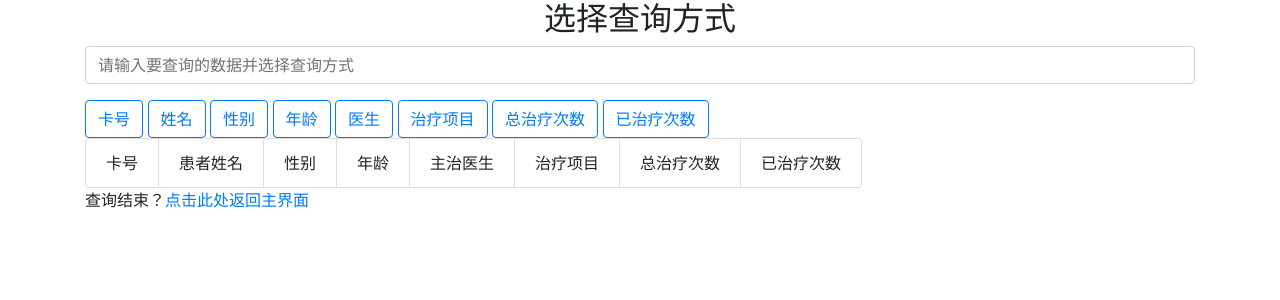
After one commit to asswsl/recorvery_system, a Flask app: page /search_treat in a window 1280 px wide. The commit adds this page. Shown: the top 300 px of the page. Run offline with Flask 3, Linux system fonts and the light colour scheme; some libraries are stand-ins or nearby versions.

Commit message:
24.3.11晚上
完成了护士站新增搜索刷新功能，彻底结束护士站功能编写

```diff
--- a/app.py
+++ b/app.py
@@ -5,7 +5,7 @@ import re
 app = Flask(__name__)
 app.secret_key = 'mgm81849117415'
 
-db = pymysql.connect(host="localhost", user="root", password="mgm81849117415", database="recorvery_system", charset="utf8")
+db = pymysql.connect(host="localhost", user="root", password="ys124126", database="recorvery_system", charset="utf8")
 cursor = db.cursor()
 
 
@@ -43,7 +43,7 @@ def login():
                 return render_template('user.html')
         else:
             mesage = '请输入准确信息!'
-            return render_template('login.html', mesage=mesage)
+    return render_template('login.html', mesage=mesage)
 
 
 # 注销功能
@@ -52,7 +52,7 @@ def logout():
     session.pop('loggedin', None)
     session.pop('userid', None)
     session.pop('email', None)
-    return redirect(url_for('login'))
+    return render_template('login.html')
 
 
 # 注册
@@ -158,7 +158,7 @@ def search_patient():
                 mesage = '不存在信息'
             else:
                 mesage = '查询成功'
-            print(result)
+            # print(result)
     return render_template('search_patient.html', data=result, mesage=mesage)
 
 
@@ -193,7 +193,7 @@ def alter_patient():
         patient_id = request.form['patient_id']
         cursor.execute('select * from patient_info where patient_id=%s', (patient_id))
         result = cursor.fetchone()
-        print(result)
+        # print(result)
         if not result:
             mesage1 = '查询失败'
         else:
@@ -205,7 +205,7 @@ def alter_patient():
         age = request.form['age']
         start_time = request.form['start_time']
         diagnosis_time = request.form['diagnosis_time']
-        print(patient_name, sex, age)
+        # print(patient_name, sex, age)
         cursor.execute(
             'update patient_info set patient_name=%s ,sex=%s,age=%s,start_time=%s,diagnosis_time=%s where patient_id=%s',
             (patient_name, sex, age, start_time, diagnosis_time, patient_id))
@@ -214,5 +214,62 @@ def alter_patient():
     return render_template('alter_patient.html', data=result, mesage1=mesage1, mesage2=mesage2)
 
 
+# 搜索治疗信息
+@app.route('/search_treat', methods=['POST', 'GET'])
+def search_treat():
+    mesage = ''
+    result = ''
+    fields = ['patient_id', 'patient_name', 'sex', 'age', 'doctor', 'treatments', 'total_numbers', 'used_numbers']
+    if request.method == 'POST' and 'data' in request.form and 'kind' in request.form:
+        kind = request.form['kind']
+        data = request.form['data']
+        if kind not in fields:
+            mesage = '错误查询'
+        elif not data:
+            mesage = '请填写查询数据'
+        else:
+            cursor.execute('select * from treat_info where %s=%%s' % kind, (data,))
+            result = cursor.fetchall()
+            if not result:
+                mesage = '不存在信息'
+            else:
+                mesage = '查询成功'
+            # print(result)
+    return render_template('search_treat.html', data=result, mesage=mesage)
+
+
+# 增加治疗信息
+@app.route('/add_treat', methods=['POST', 'GET'])
+def add_treat():
+    mesage = ''
+    if request.method == 'POST' and 'patient_name' in request.form and 'age' in request.form and 'patient_id' in request.form:
+        patient_name = request.form['patient_name']
+        sex = request.form['sex']
+        age = request.form['age']
+        patient_id = request.form['patient_id']
+        doctor = request.form['doctor']
+        treatments = request.form['treatments']
+        total_numbers=request.form['total_numbers']
+        cursor.execute('select * from treat_info where patient_name=%s and sex=%s and age=%s and patient_id=%s',
+                       (patient_name, sex, age, patient_id))
+        account = cursor.fetchone()
+        cursor.execute('select * from treat_info where patient_id=%s', patient_id)
+        id = cursor.fetchone()
+        if account:
+            mesage = '患者已存在 !'
+        elif id:
+            mesage = '患者卡号不能相同'
+        elif not patient_name or not age or not patient_id:
+            mesage = '请全部填写!'
+        else:
+            cursor.execute('insert into treat_info values (%s,%s,%s,%s,%s,%s,%s,%s)',
+                           (patient_id, patient_name, sex, age, doctor, treatments,total_numbers,None))
+            db.commit()
+            mesage = '增加成功!'
+    elif request.method == 'POST':
+        mesage = '请全部填写 !'
+    return render_template('add_treat.html', mesage=mesage)
+
+
 if __name__ == '__main__':
     app.run(debug=True, host='0.0.0.0', port=5000)
--- /dev/null
+++ b/templates/search_treat.html
@@ -0,0 +1,57 @@
+<!DOCTYPE html>
+<html lang="en">
+<head>
+    <meta charset="UTF-8">
+    <title>Title</title>
+    <link rel="stylesheet" href="../static/bootstrap.css">
+</head>
+<body>
+<div class="container">
+    <form method="post" action="{{ url_for('search_treat') }}">
+        {% if mesage is defined and mesage %}
+            <div class="alert alert-warning">{{ mesage }}</div>
+        {% endif %}
+        <h2 class="text-center">选择查询方式</h2>
+        <div class="form-group">
+            <input type="text" class="form-control" name="data" placeholder="请输入要查询的数据并选择查询方式">
+        </div>
+        <button type="submit" class="btn btn-outline-primary" name="kind" value="patient_id">卡号</button>
+        <button type="submit" class="btn btn-outline-primary" name="kind" value="patient_name">姓名</button>
+        <button type="submit" class="btn btn-outline-primary" name="kind" value="sex">性别</button>
+        <button type="submit" class="btn btn-outline-primary" name="kind" value="age">年龄</button>
+        <button type="submit" class="btn btn-outline-primary" name="kind" value="doctor">医生</button>
+        <button type="submit" class="btn btn-outline-primary" name="kind" value="treatments">治疗项目</button>
+        <button type="submit" class="btn btn-outline-primary" name="kind" value="total_numbers">总治疗次数</button>
+        <button type="submit" class="btn btn-outline-primary" name="kind" value="used_numbers">已治疗次数</button>
+    </form>
+    <ul class="list-group list-group-horizontal">
+        <li class="list-group-item">卡号</li>
+        <li class="list-group-item">患者姓名</li>
+        <li class="list-group-item">性别</li>
+        <li class="list-group-item">年龄</li>
+        <li class="list-group-item">主治医生</li>
+        <li class="list-group-item">治疗项目</li>
+        <li class="list-group-item">总治疗次数</li>
+        <li class="list-group-item">已治疗次数</li>
+    </ul>
+    {% for items in data %}
+        <tr>
+            <td>-----{{ items[0] }}---</td>
+            <td>------{{ items[1] }}-------</td>
+            <td>----{{ items[2] }}---</td>
+            <td>-----{{ items[3] }}---</td>
+            <td>------{{ items[4] }}------</td>
+            <td>----{{ items[5] }}----</td>
+            <td>----{{ items[6] }}------</td>
+            <td>---------{{ items[7] }}</td>
+
+
+        </tr>
+        <br>
+    {% endfor %}
+    <p class="bottom">查询结束？<a class="bottom" href="{{ url_for('check') }}">点击此处返回主界面</a></p>
+</div>
+
+
+</body>
+</html>
```
Also changed, not shown: templates/add_treat.html (added, +51 -0 lines), templates/check.html (+13 -1 lines).
